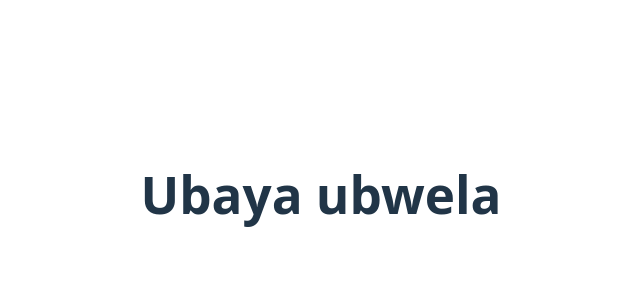
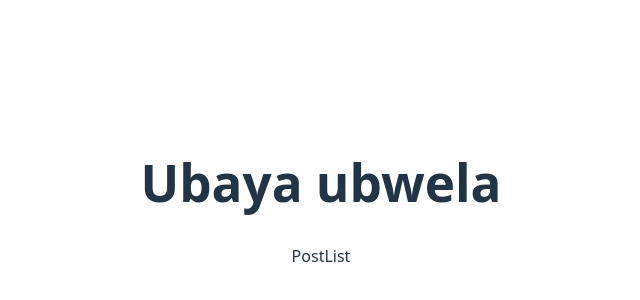
Before and after one commit to IBUNHABIBU/Typescript, a React (Vite) app in the folder reactypescript/: page / in a window 1280 px wide. Shown: the part 206-506 px from the top of the page, without its empty margins (319-959 px from the left). Built offline with nearby package versions, Linux system fonts and the light colour scheme.

Commit message:
Add conmponent

```diff
--- a/reactypescript/src/App.tsx
+++ b/reactypescript/src/App.tsx
@@ -1,5 +1,6 @@
 
 import './App.css'
+import PostList from './Components/PostList'
 
 function App() {
 
@@ -7,6 +8,7 @@ function App() {
     <>
       <div>
         <h1>Ubaya ubwela</h1>
+        <PostList />
       </div>
     </>
   )
--- /dev/null
+++ b/reactypescript/src/Components/PostList.tsx
@@ -0,0 +1,9 @@
+import React from 'react'
+
+const PostList = () => {
+  return (
+    <div>PostList</div>
+  )
+}
+
+export default PostList
```
